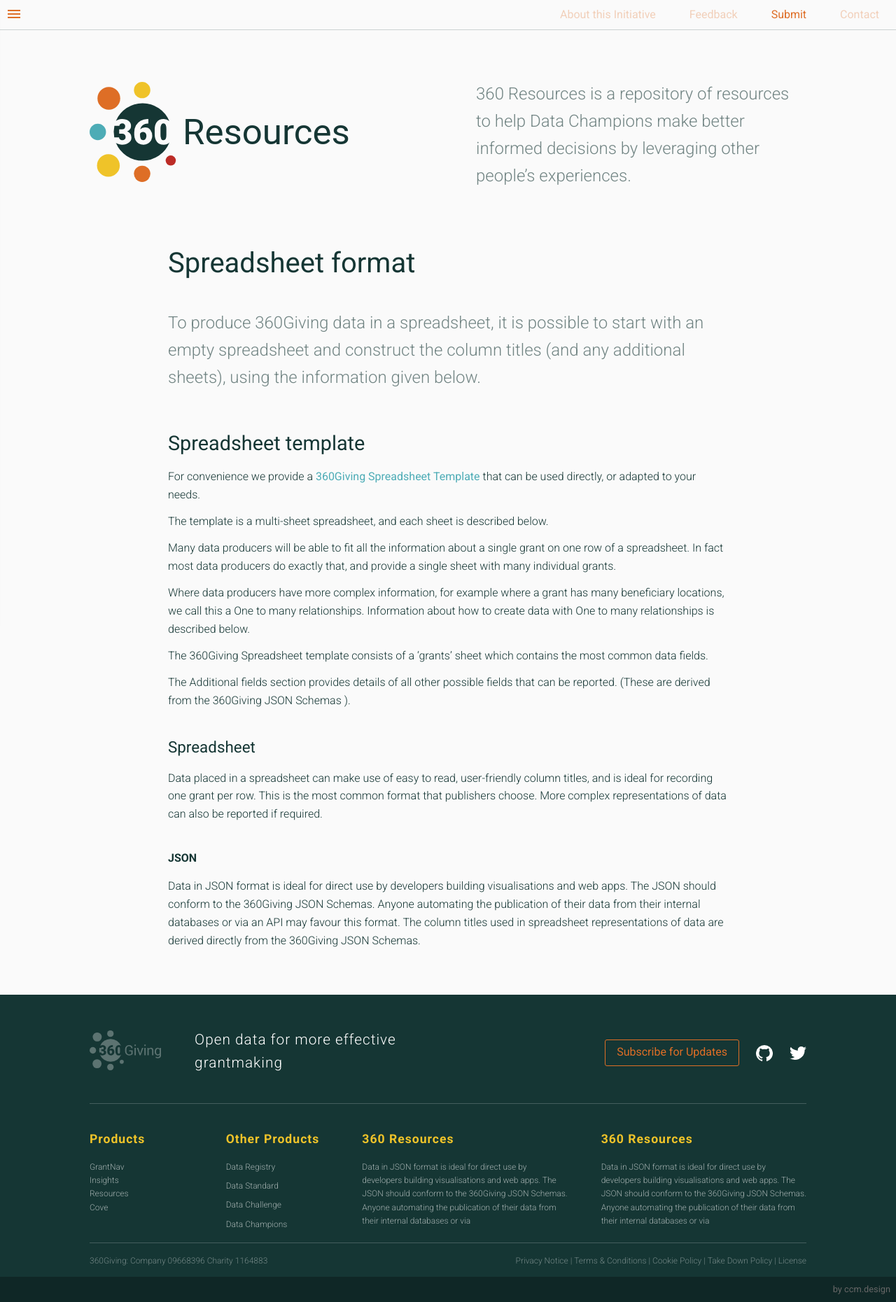
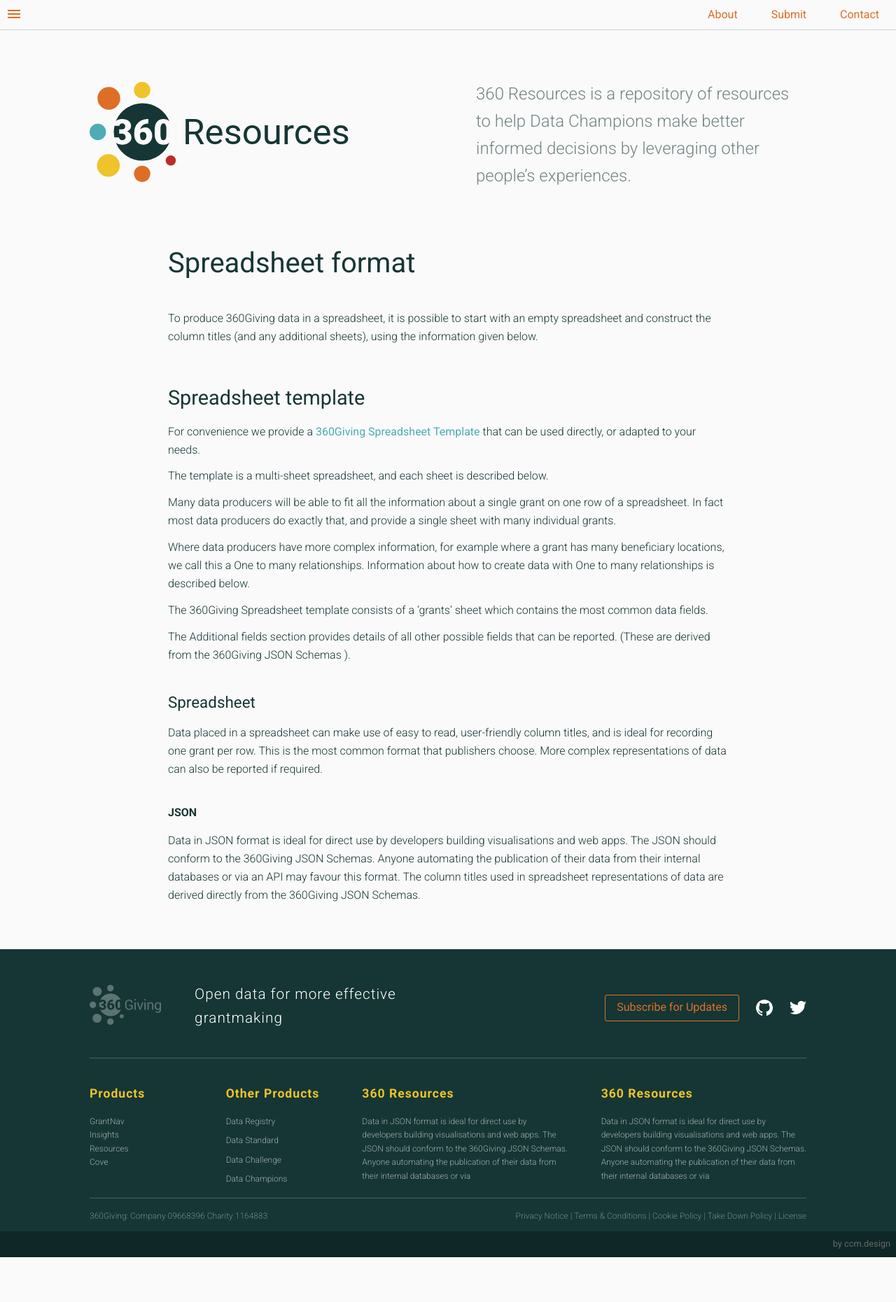
Before and after one commit to ThreeSixtyGiving/resource-library, a Jekyll site: the page built from source/prose.html, in a window 1280 px wide. Shown: the whole page at 70% size. Built offline with Jekyll 4.4.1, drawn with Linux system fonts in a browser that asks for light colours; after the commit the page ends 1796 px from its top, so only the background shows below that.

Commit message:
Auto stash before rebase of "prose"

```diff
--- a/source/_includes/_top-bar.html
+++ b/source/_includes/_top-bar.html
@@ -2,10 +2,9 @@
   <button class="top-bar__menu-trigger"><i class="material-icons">menu</i></button>
 
   <nav class="top-bar__menu contextual-menu">
-    <a href="#" class="contextual-menu__button contextual-menu--disabled">About this Initiative</a>
-    <a href="#" class="contextual-menu__button contextual-menu--disabled">Feedback</a>
+    <a href="/about.html" class="contextual-menu__button">About</a>
     <a href="/submit.html" class="contextual-menu__button">Submit</a>
-    <a href="#" class="contextual-menu__button contextual-menu--disabled">Contact</a>
+    <a href="mailto:info@threesixtygiving.org" target="_blank" class="contextual-menu__button">Contact</a>
 
   </nav>
 
@@ -15,18 +14,22 @@
     <nav>
       <ul class="off-canvas-menu__list off-canvas-menu__contextual">
         <h3 class="off-canvas-menu__heading">More about this project</h3>
-        <li class="off-canvas-menu__item"><a href="#">About this Initiative</a></li>
-        <li class="off-canvas-menu__item"><a href="#">Feedback</a></li>
-        <li class="off-canvas-menu__item"><a href="#">Submit</a></li>
-        <li class="off-canvas-menu__item"><a href="#">Contact</a></li>
+        <li class="off-canvas-menu__item"><a href="/about.html">About this Initiative</a></li>
+        <li class="off-canvas-menu__item"><a href="/submit.html">Submit</a></li>
+        <li class="off-canvas-menu__item"><a href="mailto:info@threesixtygiving.org" target="_blank">Contact</a></li>
       </ul>
 
       <ul class="off-canvas-menu__list off-canvas-menu__products">
         <h3 class="off-canvas-menu__heading">More projects</h3>
-        <li class="off-canvas-menu__item"><a href="#">GrantNav</a></li>
-        <li class="off-canvas-menu__item"><a href="#">Insights</a></li>
-        <li class="off-canvas-menu__item"><a href="#">Cove</a></li>
-        <li class="off-canvas-menu__item"><a href="#">Resources</a></li>
+        <li class="off-canvas-menu__item"><a href="https://grantnav.threesixtygiving.org/" target="_blank">GrantNav</a></li>
+        <li class="off-canvas-menu__item"><a href="https://insights.threesixtygiving.org/" target="_blank">Insights</a></li>
+        <li class="off-canvas-menu__item"><a href="https://standard.threesixtygiving.org/en/latest/#" target="_blank">Standard</a></li>
+        <li class="off-canvas-menu__item"><a href="http://data.threesixtygiving.org/" target="_blank">Data Registry</a></li>
+        <li class="off-canvas-menu__item"><a href="https://challenge.threesixtygiving.org/" target="_blank">Challenge</a></li>
+        <li class="off-canvas-menu__item"><a href="https://threesixtygiving.github.io/360giving-deprivation/" target="_blank">Giving Map</a></li>
+        <li class="off-canvas-menu__item"><a href="https://dataquality.threesixtygiving.org/" target="_blank">Data Quality</a></li>
+        <li class="off-canvas-menu__item"><a href="https://forum.threesixtygiving.org/" target="_blank">Forum</a></li>
+
       </ul>
     </nav>
   </div>
--- a/source/_sass/_filters.scss
+++ b/source/_sass/_filters.scss
@@ -26,15 +26,14 @@
   width: 100%;
   border: 1px solid rgba($base-color, .2);
   color: rgba($base-color, .7);
+  background-color: transparent;
 
   &::-webkit-input-placeholder { color: rgba($base-color, .4); }
   &:-moz-placeholder { color: rgba($base-color, .4); }
   &::-moz-placeholder { color: rgba($base-color, .4); }
   &:-ms-input-placeholder { color: rgba($base-color, .4); }
 
-  &:focus {
-    border: 1px solid $orange;
-  }
+  &:focus { border: 1px solid $orange; }
 }
 
 .filters {
--- a/source/_sass/_prose.scss
+++ b/source/_sass/_prose.scss
@@ -4,6 +4,7 @@
 
   .h1 { margin-bottom: 32px; }
 
+  h2, h3, h4,
   .h2, .h3, .h4, .intro {
     margin-top: 40px;
     margin-bottom: 16px;
@@ -25,6 +26,7 @@
   @extend .u-big-lead;
 }
 
+.prose h2,
 .h2 {
   font-size: 1.8rem;
   font-weight: 400;
@@ -46,6 +48,7 @@
   line-height: 1.3;
 }
 
+.prose p,
 .p {
   @extend .u-text;
 
--- a/source/_sass/_top-bar.scss
+++ b/source/_sass/_top-bar.scss
@@ -80,6 +80,8 @@
     padding-bottom: 8px;
     @extend .u-h4;
     color: rgba($white, .6);
+
+    &:hover a { color: $yellow; }
   }
 
   &__heading {
@@ -87,15 +89,19 @@
     color: $white;
     padding-bottom: 16px;
   }
+
+  &--disabled {
+    pointer-events: none;
+    opacity: .4;
+  }
+
+
 }
 
 .off-canvas-menu__contextual {
   @include breakpoint($medium-up) { display: none; }
 }
 
-
-
-
 .off-canvas-menu--expanded {
   left: 0;
 }
```
Also changed, not shown: source/about.html (added, +28 -0 lines), 1 other file.
